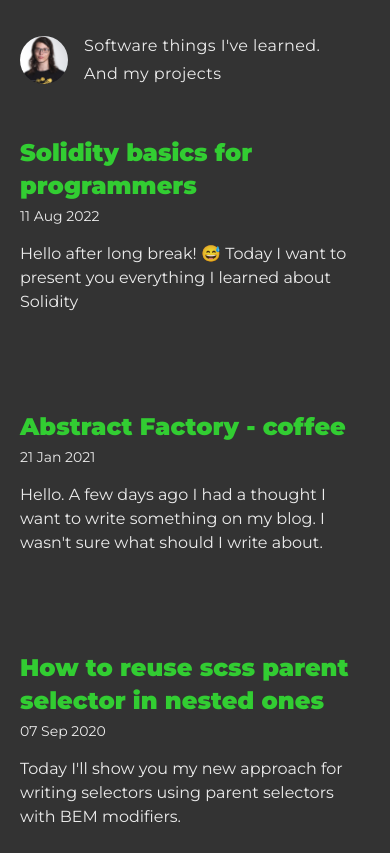
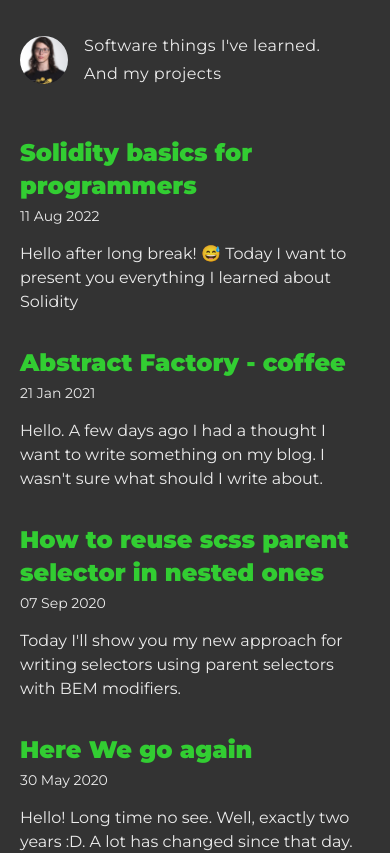
Before and after one commit to JakubKus/jkus.dev, a Next.js app: page / in a window 390 px wide. Shown: the top 853 px of the page. Built offline with nearby package versions, Linux system fonts and the light colour scheme; a small style sheet from the web is missing.

Commit message:
fix mobile spacing

```diff
--- a/components/container.tsx
+++ b/components/container.tsx
@@ -1,9 +1,11 @@
+import React from 'react';
+
 type Props = {
   children?: React.ReactNode;
 };
 
 const Container = ({ children }: Props) => {
-  return <div className="container mx-auto px-5">{children}</div>;
+  return <div className="mx-auto px-5">{children}</div>;
 };
 
 export default Container;
--- a/components/layout.tsx
+++ b/components/layout.tsx
@@ -1,4 +1,5 @@
 import Meta from "./meta";
+import React from 'react';
 
 type Props = {
   children: React.ReactNode;
--- a/components/posts.tsx
+++ b/components/posts.tsx
@@ -8,7 +8,7 @@ type Props = {
 const Posts = ({ posts }: Props) => {
   return (
     <section>
-      <div className="grid gap-y-20 md:gap-y-4 mt-12 mb-16">
+      <div className="grid gap-y-4 mt-12 mb-16">
         {posts.map((post) => (
           <PostPreview
             key={post.slug}
```
